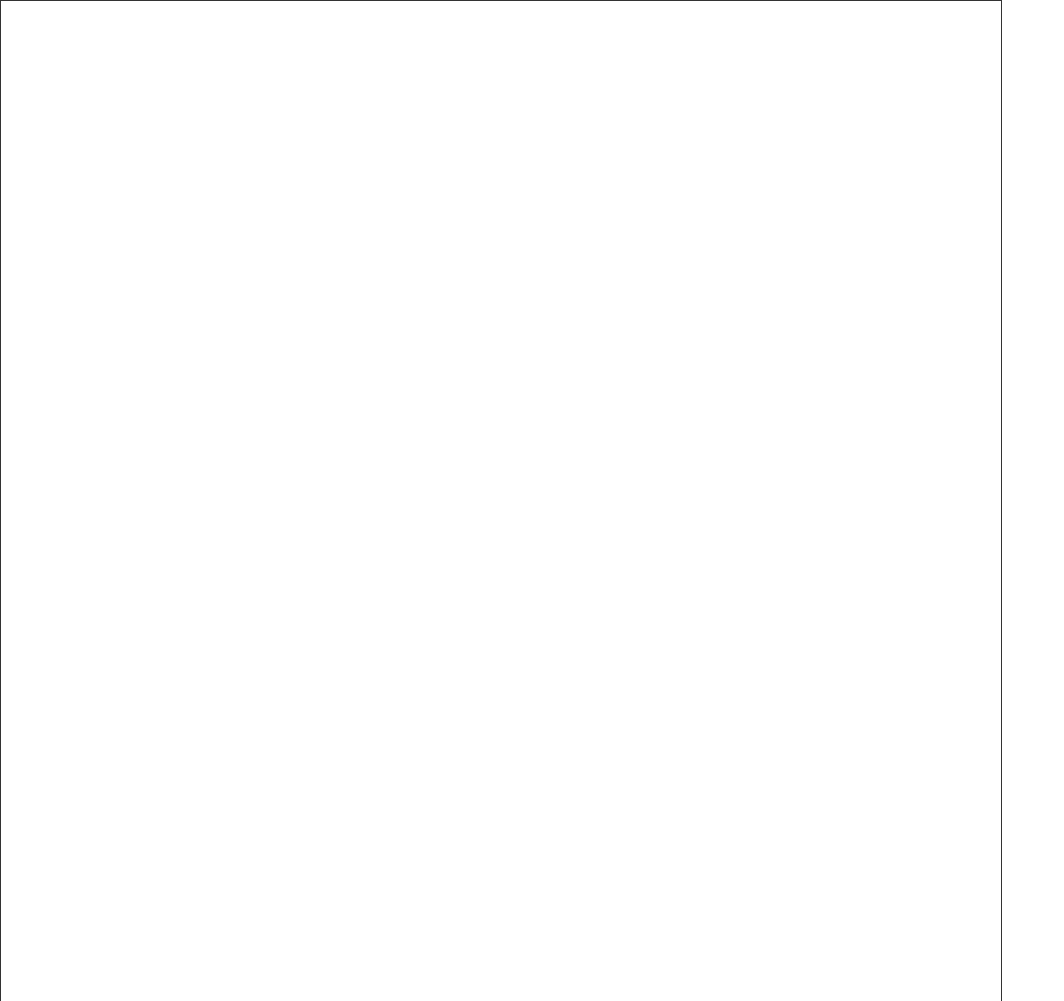
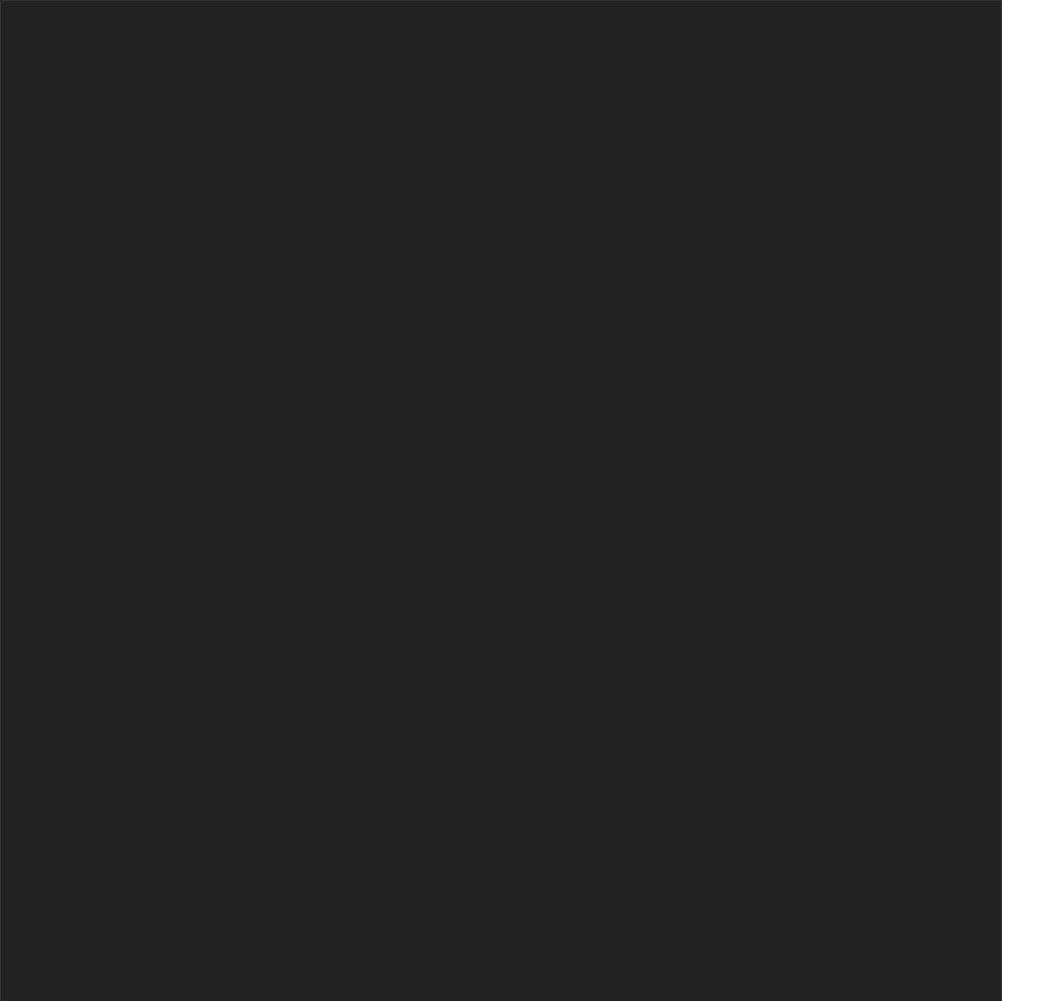
Before and after one commit to gotthit/DynamicConvexHull, a plain HTML site: page DynamicConvexHullD3JSVisualization/Index.html in a window 1280 px wide. Shown: the top 1001 px of the page, without its empty margins (0-1064 px from the left). Drawn offline with nearby package versions, Linux system fonts and the light colour scheme; files that its build step writes are made by us from their sources.

Commit message:
completed presentation

```diff
--- a/DynamicConvexHullD3JSVisualization/Styles/Style.scss
+++ b/DynamicConvexHullD3JSVisualization/Styles/Style.scss
@@ -19,10 +19,11 @@ $border-color: rgb(204, 204, 204);
 
 $border-width: 2px;
 
+#canvas {
+    background-color: rgba(34, 34, 34);
+ }
+
 .main {
-    //#canvas {
-    //    background-color: rgba(255, 0, 0, 0.171);
-    //}
 
 
     height: 100%;
```
Also changed, not shown: 1 other file.
